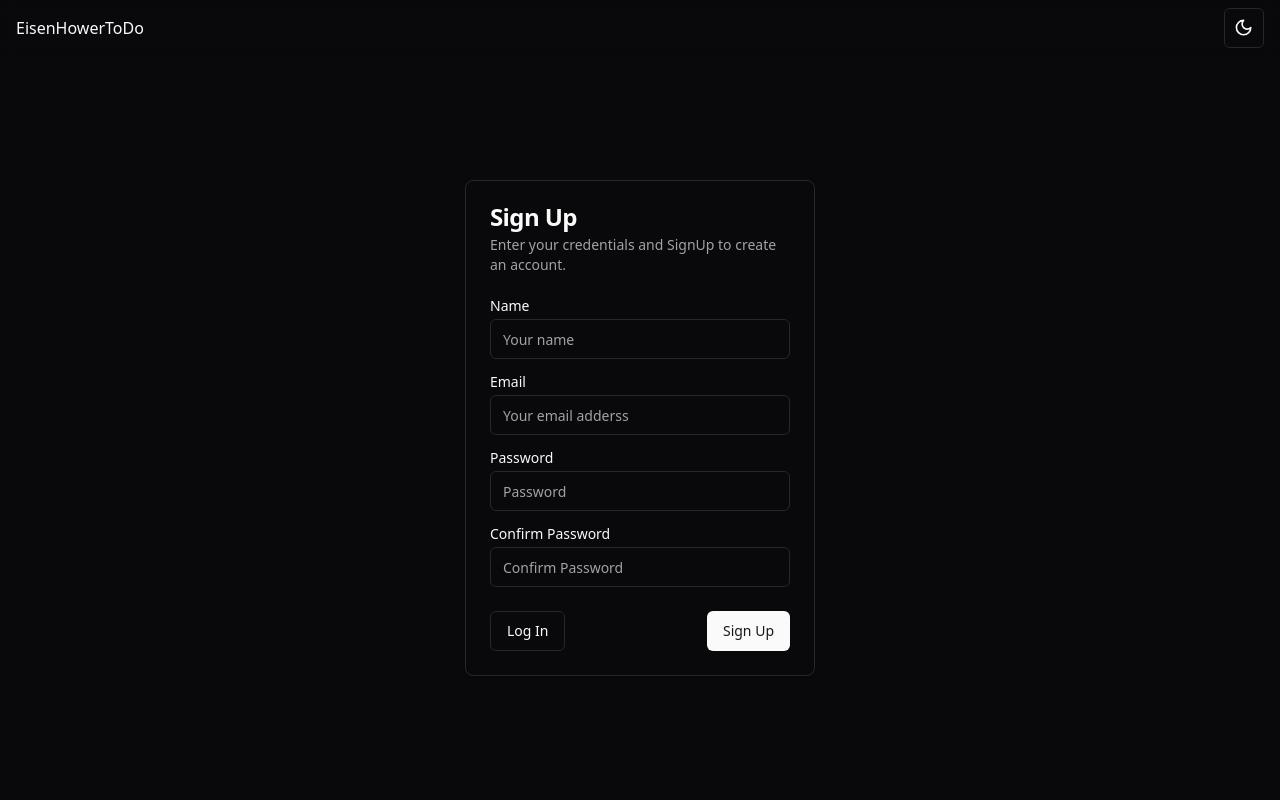
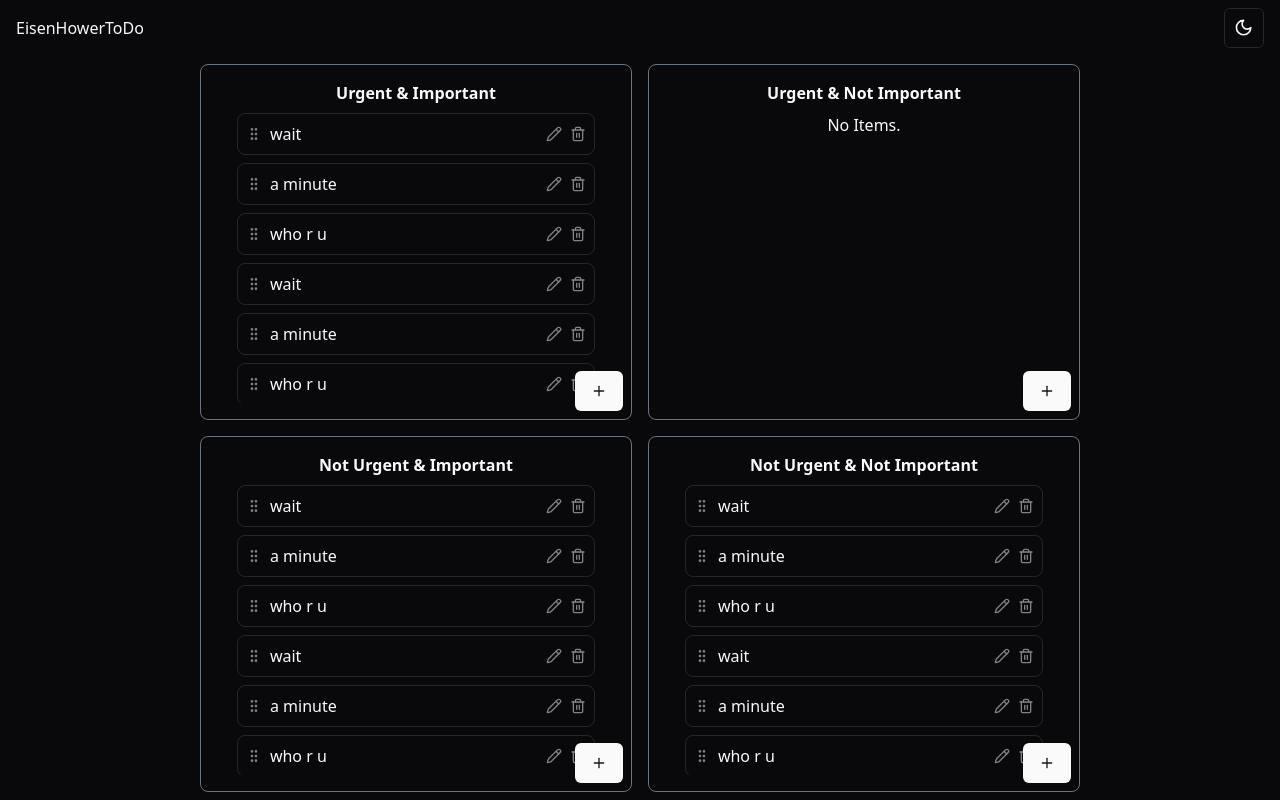
Before and after one commit to MGuruNikhil/eisenhowerToDo, a React (Vite) app in the folder frontend/: page /signup in a window 1280 px wide. Built offline with nearby package versions, Linux system fonts and the light colour scheme.

Commit message:
some ui and some backend connections

```diff
--- a/frontend/src/App.jsx
+++ b/frontend/src/App.jsx
@@ -9,9 +9,9 @@ function App() {
         <ThemeProvider defaultTheme="dark" storageKey="vite-ui-theme">
             <BrowserRouter>
                 <Routes>
-                    <Route path='/' element={<Home />} />
-                    <Route path='/signup' element={<SignUp />} />
-                    <Route path='/login' element={<LogIn />} />
+                    {/* <Route path='/signup' element={<SignUp />} />
+                    <Route path='/login' element={<LogIn />} /> */}
+                    <Route path="/*" element={<Home />} />
                 </Routes>
             </BrowserRouter>
         </ThemeProvider>
--- /dev/null
+++ b/frontend/src/components/List.jsx
@@ -0,0 +1,46 @@
+import React from 'react'
+import { Card, CardContent, CardHeader, CardTitle } from './ui/card'
+import ListItem from './ListItem';
+import { Button } from './ui/button';
+import { Plus } from 'lucide-react';
+
+const List = (props) => {
+
+    let heading = '';
+    let titles = props.titles;
+
+    switch(props.heading) {
+        case 'ui':
+            heading = "Urgent & Important";
+            break;
+        case 'un':
+            heading = "Urgent & Not Important";
+            break;
+        case 'ni':
+            heading = "Not Urgent & Important";
+            break;
+        case 'nn':
+            heading = "Not Urgent & Not Important";
+            break;
+        default:
+            heading = "Urgent & Important";
+            break;
+    }
+
+    return (
+        <div className="relative min-h-[300px] md:min-h-0 overflow-hidden flex flex-col items-center p-4 border-solid border-[1px] border-gray-500 rounded-lg">
+            <p className='font-bold pb-2'>{heading}</p>
+            <div className='flex flex-col gap-2 overflow-y-auto w-full items-center'>
+                {titles && titles.map((title, index) => (
+                    <ListItem key={index} index={index} title={title} />
+                ))}
+                {((!titles) || (titles.length == 0)) &&
+                    <>No Items.</>
+                }
+            </div>
+            <Button className='absolute bottom-2 right-2'><Plus className='w-4'/></Button>
+        </div>
+    )
+}
+
+export default List
--- /dev/null
+++ b/frontend/src/components/ListItem.jsx
@@ -0,0 +1,16 @@
+import React from 'react'
+import { Card } from './ui/card'
+import { GripVertical, Pencil, Trash2 } from 'lucide-react'
+
+const ListItem = (props) => {
+    return (
+        <Card className='p-2 flex gap-2 w-[90%]'>
+            <GripVertical className='opacity-50 w-4 hover:opacity-100 cursor-grab'/>
+            <p className='flex-1'>{props.title}</p>
+            <Pencil className='opacity-50 w-4 hover:opacity-100 cursor-pointer'/>
+            <Trash2 className='opacity-50 w-4 hover:opacity-100 cursor-pointer'/>
+        </Card>
+    )
+}
+
+export default ListItem
--- a/frontend/src/config.js
+++ b/frontend/src/config.js
@@ -1 +1,2 @@
 export const apiUrl = "http://127.0.0.1:5555/";
+export const frontEndUrls = ["http://127.0.0.1:5173/", "http://localhost:5173/"]
--- a/frontend/src/pages/Home.jsx
+++ b/frontend/src/pages/Home.jsx
@@ -1,44 +1,98 @@
+import List from '@/components/List';
 import NavBar from '@/components/navBar';
-import { apiUrl } from '@/config';
+import { apiUrl, frontEndUrls } from '@/config';
 import axios from 'axios';
-import React, { useEffect } from 'react'
+import React, { useEffect, useState } from 'react'
 import { useNavigate } from 'react-router-dom';
 
 const Home = () => {
 
-    const token = localStorage.getItem("token");
+    // let url = window.location.href;
 
-    const navigate = useNavigate();
+    // for(let i=0;i<frontEndUrls.length;i++) {
+    //     url = url.replace(frontEndUrls[i], '');
+    // }
 
-    useEffect(() => {
-        if(token) {
-            axios.get(apiUrl + 'auth/user', {
-                headers: {
-                    Authorization: token,
-                }
-            }).then(res => {
-                if(res.status == 200) {
-                    console.log(res.data.user);
-                } else {
-                    localStorage.removeItem('token');
-                    navigate('/login');
-                }
-            }).catch(error => {
-                console.log(error.message);
-                localStorage.removeItem('token');
-                navigate('/login');
-            })
-        } else {
-            localStorage.removeItem('token');
-            navigate('/login');
-        }
-    },[])
+    // let points = url.split('/').filter(str => str !== '');
+    // console.log(points);
+
+    // let path = '';
+
+    // if(points.length == 0) {
+    //     path = "home";
+    // } else {
+    //     if(points.length % 2 == 0) {
+    //         for(let i=0;i<points.length;i++) {
+    //             path += points[i];
+    //             if(i%2==0) {
+    //                 path += '/';
+    //             } else {
+    //                 path += '~';
+    //             }
+    //         }
+    //         path = path.slice(0, -1);
+    //     }
+    // }
+
+    // console.log(path);
+
+    // const token = localStorage.getItem("token");
+
+    // const navigate = useNavigate();
+    // const [toDo, setToDo] = useState({});
+
+    // useEffect(() => {
+    //     if(path.length > 0) {
+    //         axios.get(apiUrl + 'todo', {
+    //             params: {
+    //                 path,
+    //             },
+    //             headers: {
+    //                 Authorization: token,
+    //             }
+    //         }).then(res => {
+    //             setToDo(res.data);
+    //             console.log(res.data);
+    //         }).catch(error => {
+    //             console.log(error.message);
+    //         });
+    //     }
+    // },[path]);
+
+    // useEffect(() => {
+    //     if(token) {
+    //         axios.get(apiUrl + 'auth/user', {
+    //             headers: {
+    //                 Authorization: token,
+    //             }
+    //         }).then(res => {
+    //             if(res.status == 200) {
+    //                 console.log(res.data.user);
+    //             } else {
+    //                 localStorage.removeItem('token');
+    //                 navigate('/login');
+    //             }
+    //         }).catch(error => {
+    //             console.log(error.message);
+    //             localStorage.removeItem('token');
+    //             navigate('/login');
+    //         });
+    //     } else {
+    //         localStorage.removeItem('token');
+    //         navigate('/login');
+    //     }
+    // },[token]);
+
+    const arr = ["wait", "a minute", "who r u","wait", "a minute", "who r u","wait", "a minute", "who r u"];
 
     return (
         <div className="w-screen h-screen flex flex-col">
             <NavBar />
-            <div className="flex-1 flex items-center justify-center">
-                Home
+            <div className="md:flex-1 p-2 w-[90%] md:w-[80%] lg:w-[70%] m-auto flex flex-col md:grid md:grid-cols-2 lg:grid-cols-2 md:grid-rows-2 lg:grid-rows-2 gap-4 overflow-auto">
+                <List heading={'ui'} titles={arr} />
+                <List heading={'un'} />
+                <List heading={'ni'} titles={arr} />
+                <List heading={'nn'} titles={arr} />
             </div>
         </div>
     )
--- a/frontend/src/pages/LogIn.jsx
+++ b/frontend/src/pages/LogIn.jsx
@@ -71,7 +71,6 @@ export function LogIn() {
                             <CardDescription>Enter your credentials and login to continue.</CardDescription>
                         </CardHeader>
                         <CardContent>
-
                             <div className="grid w-full items-center gap-4">
                                 <div className="flex flex-col space-y-1.5">
                                     <Label htmlFor="email">Email</Label>
```
Also changed, not shown: 2 other files (tests, documents, lock files or other folders). Lines whose indentation alone changed are shown as unchanged.
